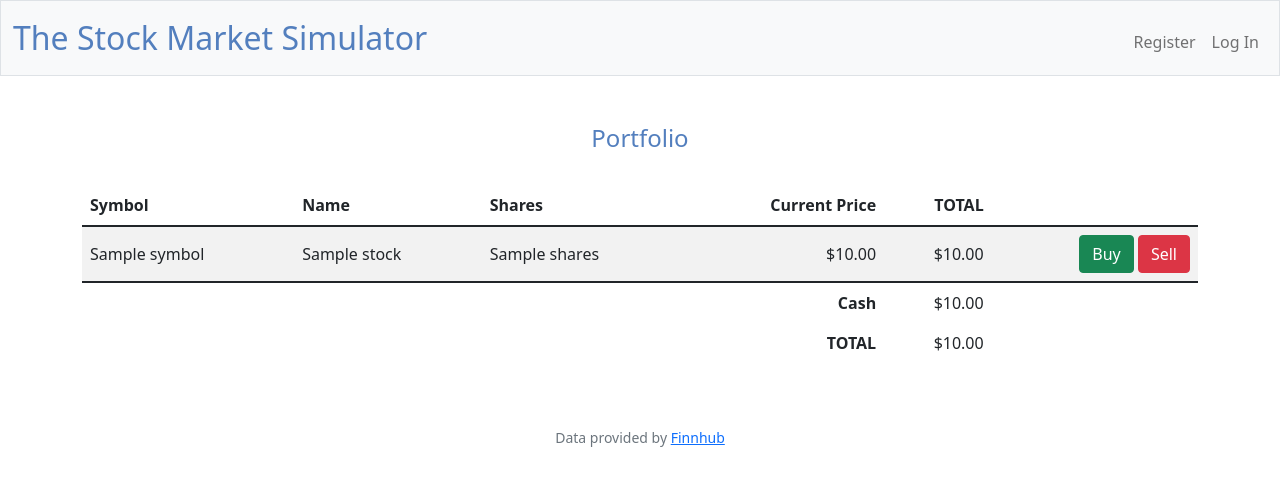
After one commit to sohankancherla/stock-market-simulator, a Flask app: template templates/portfolio.html in a window 1280 px wide. The commit adds this page. Shown: the top 486 px of the page. Run offline with Flask 3, Linux system fonts and the light colour scheme; the template is opened without the code that fills it: most values are stand-ins (such as "Sample title", 1, 10 or a date in 2020); some libraries are stand-ins or nearby versions.

Commit message:
finsihed buy on portfolio

```diff
--- a/app.py
+++ b/app.py
@@ -39,7 +39,17 @@ def after_request(response):
 @login_required
 def index():
     """Show portfolio of stocks"""
-    return apology("TODO")
+    result = db.execute("SELECT symbol, name, shares, price FROM users JOIN portfolio ON user_id WHERE id = ?", session["user_id"])
+    balance = db.execute("SELECT cash FROM users WHERE id = ?", session["user_id"])[0]["cash"]
+    total = balance
+    for stock in result:
+        stock_info = None
+        while stock_info == None:
+            stock_info = lookup(stock["symbol"], stock["name"])
+        stock["current_price"] = stock_info["price"]
+        total += (stock_info["price"] * stock["shares"])
+        stock["change"] = stock_info["change"]
+    return render_template("portfolio.html", result=result, balance=balance, total=total)
 
 
 @app.route("/search", methods=["GET"])
@@ -189,17 +199,37 @@ def buy():
     shares = request.form.get("shares")
     stock_info = lookup(symbol, name)
     if stock_info == None:
-        pass
+        flash("Unable to purchase.", "danger")
+        return redirect("/")
     else:
         price = stock_info["price"]
+        balance = db.execute("SELECT cash FROM users WHERE id = ?", session["user_id"])[0]["cash"]
+        if (float(shares) * float(price)) > balance:
+            flash("Not enough balance.", "danger")
+            return redirect("/")
         time = current_time()
-        db.execute("INSERT INTO portfolio (user_id, symbol, name, shares, price) VALUES(?, ?, ?, ?, ?)", session["user_id"], symbol, name, shares, price)
+        found = False
+        rows = db.execute("SELECT symbol FROM portfolio WHERE user_id = ?", session["user_id"])
+        for dict in rows:
+            if symbol in dict.values():
+                found = True
+                break
+        if found:
+            db.execute("UPDATE portfolio SET shares=shares+? WHERE user_id=? AND symbol=?", shares, session["user_id"], symbol)
+        else:
+            db.execute("INSERT INTO portfolio (user_id, symbol, name, shares, price) VALUES(?, ?, ?, ?, ?)", session["user_id"], symbol, name, shares, price)
         db.execute("INSERT INTO history (user_id, symbol, name, shares, price, time) VALUES(?, ?, ?, ?, ?, ?)", session["user_id"], symbol, name, shares, price, time)
+        db.execute("UPDATE users SET cash=cash-? WHERE id=?", (float(shares) * float(price)), session["user_id"])
+        count2 = len(rows)
         count = db.execute("SELECT COUNT(*) FROM history WHERE user_id = ?", session["user_id"])
         count = count[0]['COUNT(*)']
+        if count2 > 20:
+            flash("Reached limit of 20 stokcs. Please sell current stocks to purchase more.", "danger")
+            return redirect("/portfolio")
         if count > 10:
             db.execute("DELETE FROM history WHERE rowid = (SELECT rowid FROM history WHERE user_id = ? ORDER BY time ASC LIMIT 1)", session["user_id"])
-        return redirect("/search")
+        flash("Purchased.", "success")
+        return redirect("/")
 
 
 @app.route("/sell", methods=["GET", "POST"])
--- a/helpers.py
+++ b/helpers.py
@@ -56,7 +56,7 @@ def lookup(symbol, name):
 
 def usd(value):
     """Format value as USD."""
-    if value >= 0:
+    if value >= 0.0:
         return f"${value:,.2f}"
     else:
         return f"-${abs(value):,.2f}"
--- a/templates/history.html
+++ b/templates/history.html
@@ -34,6 +34,7 @@
             </table>
         </div>
     {% else %}
-    <p>No Orders Placed</p>
+    <br>
+    <p>No orders placed.</p>
     {% endif %}
 {% endblock %}
--- /dev/null
+++ b/templates/portfolio.html
@@ -0,0 +1,102 @@
+{% extends "layout.html" %}
+
+{% block title %}
+    Portfolio
+{% endblock %}
+
+{% block main %}
+    <div id="overlay" style="display: none; position: fixed; width: 100%; height: 100%; top: 0; left: 0; right: 0; bottom: 0; background-color: rgba(0,0,0,0.5); z-index: 2;"></div>
+    <h4 class="blue">Portfolio</h4>
+    <br>
+    {% if result %}
+        <div class="container py-6 text-center">
+            <table class="table table-striped">
+                <thead>
+                    <tr>
+                        <th class="text-start">Symbol</th>
+                        <th class="text-start">Name</th>
+                        <th class="text-start">Shares</th>
+                        <th class="text-end">Current Price</th>
+                        <th class="text-end">TOTAL</th>
+                    </tr>
+                </thead>
+                <tbody>
+                    {% for stock in result %}
+                        {% set current_price = stock.current_price %}
+                        <tr>
+                            <td class="text-start align-middle">{{ stock.symbol }}</td>
+                            <td class="text-start align-middle">{{ stock.name }}</td>
+                            <td class="text-start align-middle">{{ stock.shares }}</td>
+                            <td class="text-end align-middle">{{ stock.current_price | usd}}</td>
+                            <td class="text-end align-middle">{{ (stock.current_price * stock.shares) | usd }}</td>
+                            <td class="text-end align-middle">
+                                <button class="btn btn-success" data-bs-toggle="modal" data-bs-target="#buy-modal-{{ stock.symbol }}">Buy</button>
+                                <button class="btn btn-danger" data-bs-toggle="modal" data-bs-target="#sell-modal-{{ stock.symbol }}">Sell</button>
+                            </td>
+
+                        </tr>
+                        <div class="modal fade" id="buy-modal-{{ stock.symbol }}" data-bs-backdrop="static" data-bs-keyboard="false" tabindex="-1" aria-labelledby="buy-modal-label" aria-hidden="true">
+                            <div class="modal-dialog modal-dialog-centered">
+                                <div class="modal-content">
+                                    <div class="modal-header">
+                                        <h1 class="modal-title fs-5" id="buy-modal-label">Buy {{ stock.symbol }}</h1>
+                                        <button type="button" class="btn-close" data-bs-dismiss="modal" aria-label="Close"></button>
+                                    </div>
+                                    <form action="/buy" method="post">
+                                        <div class="modal-body" style="text-align: left;">
+
+                                            <input name="symbol" type="hidden" value="{{ stock.symbol }}">
+                                            <input name="name" type="hidden" value="{{ stock.name }}">
+                                            <input id="price-hidden-{{ stock.symbol }}" type="hidden" value="{{ current_price }}">
+
+                                            <div style="display: flex; justify-content: left; align-items: center; gap: 10px; margin-bottom: 15px;">
+                                                <span style="font-weight: bold;">Shares:</span>
+                                                <input type="number" class="form-control" style="width: 100px; display: inline-block;" autocomplete="off" autofocus name="shares" id="shares-{{ stock.symbol }}" placeholder="0" min="1" required oninput="updatePrice{{ stock.symbol }}()">
+                                                <span style="font-weight: bold;">Price:</span>
+                                                <span id="priceDisplay-{{ stock.symbol }}" style="font-weight: bold;">$ 0.00</span>
+                                            </div>
+                                            <span style="font-size: 14px;">Purchase is made on current market price not the price shown</span>
+                                        </div>
+                                        <div class="modal-footer">
+                                            <button type="button" class="btn btn-danger" data-bs-dismiss="modal">Cancel</button>
+                                            <button type="submit" class="btn btn-success">Buy</button>
+                                        </div>
+                                    </form>
+                                </div>
+                            </div>
+                        </div>
+
+                        <script>
+                            document.getElementById('shares-{{ stock.symbol }}').addEventListener('keydown', function(event) {
+                                if (event.key === 'Enter') {
+                                    event.preventDefault();
+                                    return false;
+                                }
+                            });
+
+                            function updatePrice{{ stock.symbol }}() {
+                                var shares = document.getElementById('shares-{{ stock.symbol }}').value;
+                                var price = document.getElementById('price-hidden-{{ stock.symbol }}').value;
+                                var totalPrice = shares * price;
+                                document.getElementById('priceDisplay-{{ stock.symbol }}').textContent = '$' + totalPrice.toFixed(2);
+                            }
+                        </script>
+                    {% endfor %}
+                </tbody>
+                <tfoot>
+                    <tr>
+                        <td class="border-0 fw-bold text-end" colspan="4">Cash</td>
+                        <td class="border-0 text-end">{{ balance | usd }}</td>
+                    </tr>
+                    <tr>
+                        <td class="border-0 fw-bold text-end" colspan="4">TOTAL</td>
+                        <td class="border-0 w-bold text-end">{{ total | usd }}</td>
+                    </tr>
+                </tfoot>
+            </table>
+        </div>
+    {% else %}
+    <br>
+    <p>Head to the search page to buy stocks.</p>
+    {% endif %}
+{% endblock %}
```
Also changed, not shown: finance.db, 1 other file.
